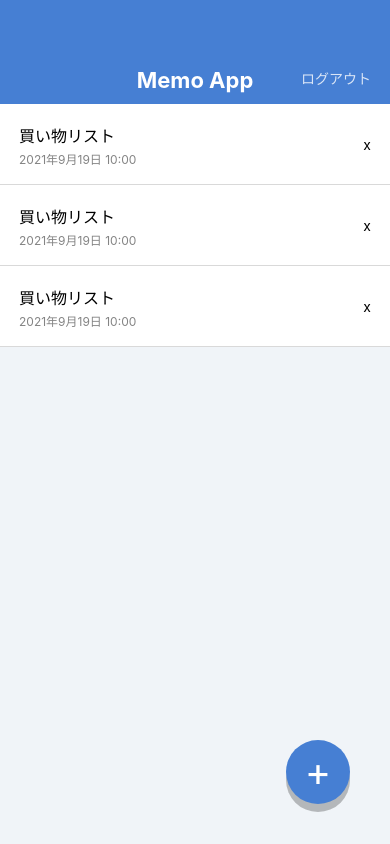
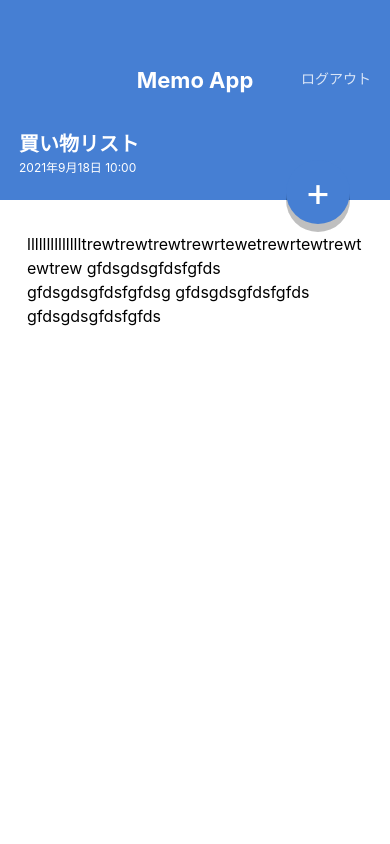
Before and after one commit to tomoaki1031/MemoApp2, a React Native app: screen /MemoList in a window 390 px wide. Built offline with nearby package versions, Linux system fonts and the light colour scheme.

Commit message:
reate MemoDetail screen

```diff
--- a/App.jsx
+++ b/App.jsx
@@ -1,27 +1,10 @@
 import React from 'react';
-import { StyleSheet, Text, View } from 'react-native';
 
-import AppBar from './src/components/AppBar';
-import MemoList from './src/components/MemoList';
-import CircleButton from './src/components/CircleButton';
+import MemoDetailScreen from './src/screens/MemoDetailsScreen';
+import MemoListScreen from './src/screens/MemoListScreen';
 
 export default function App() {
   return (
-    <View style={styles.container}>
-
-      <AppBar />
-      <MemoList />
-      <CircleButton>+</CircleButton>
-
-    </View>
+    <MemoDetailScreen />
   );
 }
-
-const styles = StyleSheet.create({
-  container: {
-    flex: 1,
-    backgroundColor: '#F0F4F8',
-
-  },
-
-});
--- a/src/components/CircleButton.jsx
+++ b/src/components/CircleButton.jsx
@@ -1,11 +1,11 @@
 import React from 'react';
 import { View, Text, StyleSheet } from 'react-native';
-import { string } from 'prop-types';
+import { string, shape } from 'prop-types';
 
 export default function CircleButton(props) {
-  const { children } = props;
+  const { children, style } = props;
   return (
-    <View style={styles.circleButton}>
+    <View style={[styles.circleButton, style]}>
       <Text style={styles.circleButtonLabel}>{children}</Text>
     </View>
   );
@@ -13,6 +13,10 @@
 
 CircleButton.propTypes = {
   children: string.isRequired,
+  style: shape(),
+};
+CircleButton.defaultProps = {
+  style: null,
 };
 
 const styles = StyleSheet.create({
--- /dev/null
+++ b/src/screens/MemoDetailsScreen.jsx
@@ -0,0 +1,68 @@
+import React from 'react';
+import { View, ScrollView, Text, StyleSheet } from 'react-native';
+
+import Appbar from '../components/AppBar';
+import CircleButton from '../components/CircleButton';
+
+export default function MemoDetailScreen() {
+  return (
+    <View style={styles.contsiner}>
+      <Appbar />
+      <View style={styles.memoHeader}>
+        <Text style={styles.memoTitle}>買い物リスト</Text>
+        <Text style={styles.memoDate}>2021年9月18日 10:00</Text>
+      </View>
+
+      <ScrollView style={styles.memoBody}>
+        <Text style={styles.memoText}>
+          lllllllllllllltrewtrewtrewtrewrtewetrewrtewtrewtewtrew
+          gfdsgdsgfdsfgfds
+          gfdsgdsgfdsfgfdsg
+          gfdsgdsgfdsfgfds
+          gfdsgdsgfdsfgfds
+
+        </Text>
+      </ScrollView>
+      <CircleButton style={{ top: 160, botom: 'auto' }}>+</CircleButton>
+
+    </View>
+  );
+}
+
+const styles = StyleSheet.create({
+  container: {
+    flex: 1,
+    backgroundColor: '#ffffff',
+  },
+  memoHeader: {
+    backgroundColor: '#467FD3',
+    height: 96,
+    justifyContent: 'center',
+    paddingVertical: 24,
+    paddingHorizontal: 19,
+  },
+
+  memoTitle: {
+    color: '#ffffff',
+    fontSize: 20,
+    lineHeight: 32,
+    fontWeight: 'bold',
+  },
+
+  memoDate: {
+    color: '#ffffff',
+    fontSize: 12,
+    lineHeight: 16,
+  },
+
+  memoBody: {
+    paddingVertical: 32,
+    paddingHorizontal: 27,
+  },
+
+  memoText: {
+    fontSize: 16,
+    lineHeight: 24,
+  },
+
+});
--- /dev/null
+++ b/src/screens/MemoListScreen.jsx
@@ -0,0 +1,27 @@
+import React from 'react';
+import { View, StyleSheet } from 'react-native';
+
+import AppBar from '../components/AppBar';
+import MemoList from '../components/MemoList';
+import CircleButton from '../components/CircleButton';
+
+export default function MemoListScreen() {
+  return (
+    <View style={styles.container}>
+
+      <AppBar />
+      <MemoList />
+      <CircleButton>+</CircleButton>
+
+    </View>
+  );
+}
+
+const styles = StyleSheet.create({
+  container: {
+    flex: 1,
+    backgroundColor: '#F0F4F8',
+
+  },
+
+});
```
